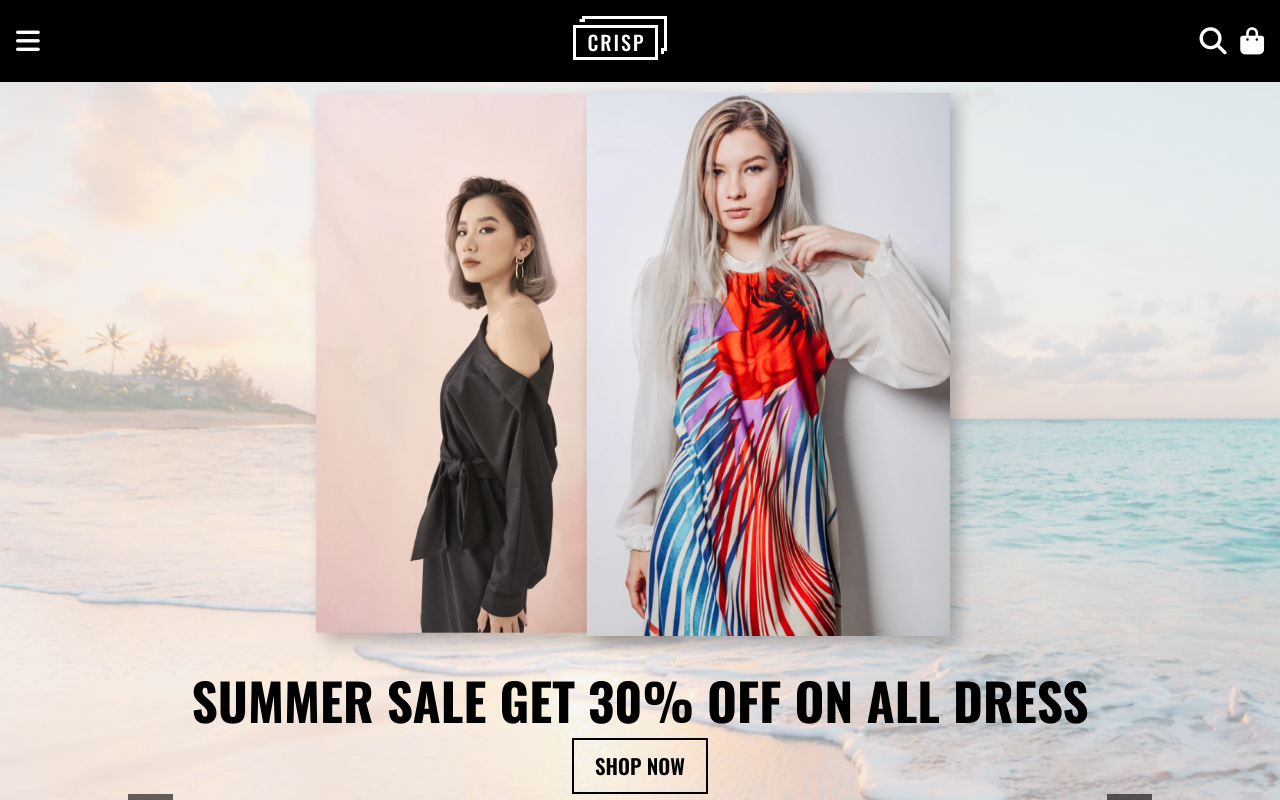
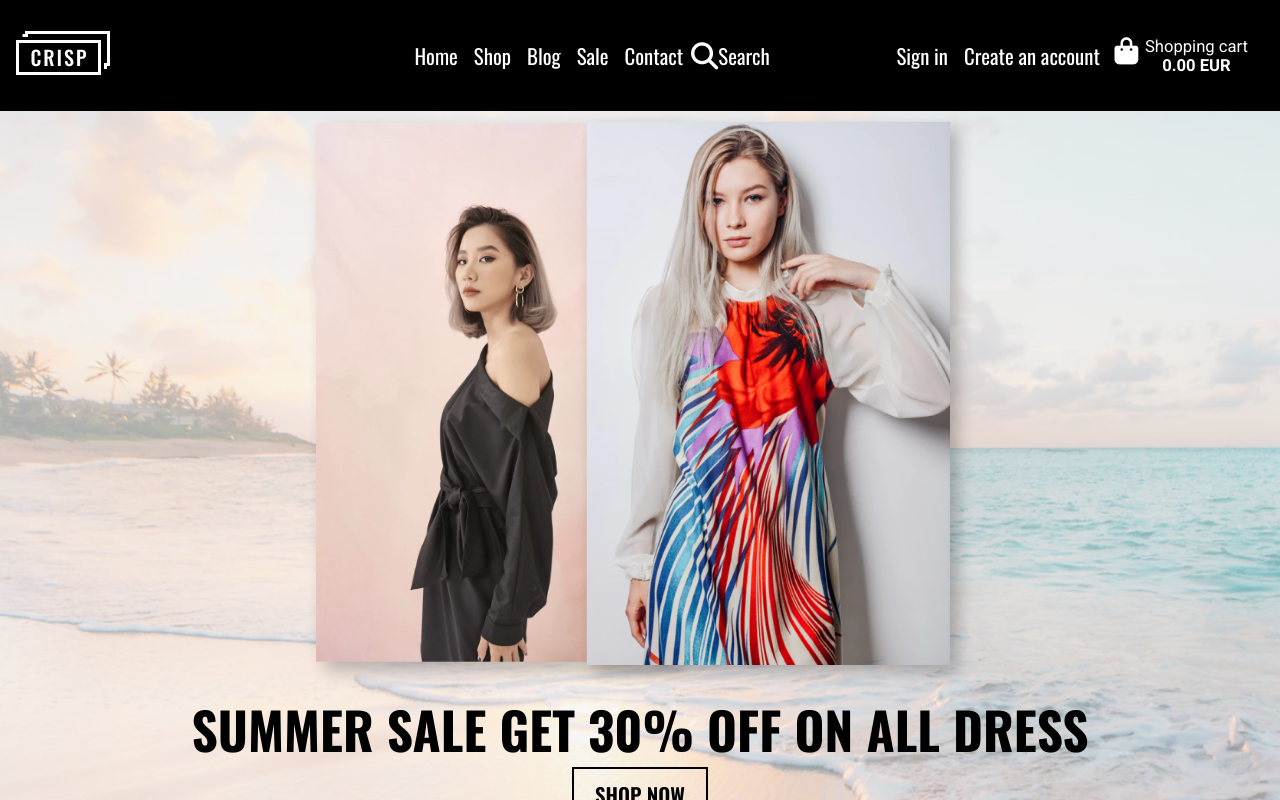
Before and after one commit to rafa64H/crisp-ecommerce-practice, a React (Vite) app: page / in a window 1280 px wide. Shown: the top 800 px of the page. Built offline with nearby package versions, Linux system fonts and the light colour scheme.

Commit message:
I moved :hover styles to a media query, so :hover won't work on touch devices, touch devices will only use :focus sometimes. Also adapted the header for desktop.
Also added display: none; to .search-shop-btns-cont.

```diff
--- a/src/components/header.jsx
+++ b/src/components/header.jsx
@@ -15,16 +15,19 @@ function Header() {
           <NavItem text="Blog" />
           <NavItem text="Sale" />
           <NavItem text="Contact" />
+          <SearchBtn desktopOrMobile="desktop" />
+
           <div className="login-sign-cont">
             <NavItem text="Sign in" />
             <NavItem text="Create an account" />
+            <ShopBtn desktopOrMobile="desktop" />
           </div>
         </ul>
       </nav>
 
-      <div>
-        <SearchBtn />
-        <ShopBtn />
+      <div className="search-shop-btns-cont">
+        <SearchBtn desktopOrMobile="mobile" />
+        <ShopBtn desktopOrMobile="mobile" />
       </div>
     </header>
   );
@@ -68,18 +71,48 @@ function OpenNavBtn() {
   );
 }
 
-function SearchBtn() {
+function SearchBtn({ desktopOrMobile }) {
+  if (desktopOrMobile === 'mobile') {
+    return (
+      <button
+        type="button"
+        className="search-btn-mobile"
+        aria-label="Search something"
+      >
+        <i className="fas fa-search" />
+      </button>
+    );
+  }
+
   return (
-    <button type="button" aria-label="Search something">
+    <button className="search-btn-desktop" type="button">
       <i className="fas fa-search" />
+
+      <p className="search__p">Search</p>
     </button>
   );
 }
 
-function ShopBtn() {
+function ShopBtn({ desktopOrMobile }) {
+  if (desktopOrMobile === 'mobile') {
+    return (
+      <button
+        type="button"
+        className="shop-btn-mobile"
+        aria-label="Shopping cart"
+      >
+        <i className="fas fa-shopping-bag" />
+      </button>
+    );
+  }
+
   return (
-    <button type="button" aria-label="Shopping bag">
+    <button type="button" className="shop-btn-desktop">
       <i className="fas fa-shopping-bag" />
+      <div className="shop-btn-text">
+        <p className="shop-btn-text__p">Shopping cart</p>
+        <p className="shop-btn-text__eur">0.00 EUR</p>
+      </div>
     </button>
   );
 }
--- a/src/styles.scss
+++ b/src/styles.scss
@@ -83,11 +83,31 @@ a {
   font-weight: 600;
 
   transition: all 200ms;
+}
 
-  &:hover {
-    border-color: $darker-gray;
-    background-color: $darker-gray;
-    color: white;
+.search-btn-desktop {
+  display: none;
+  align-items: center;
+
+  .search__p {
+    color: #fff;
+    font-family: $font-oswald;
+    font-size: $third-font-size;
+  }
+}
+
+.shop-btn-desktop {
+  display: none;
+
+  .shop-btn-text {
+    margin-left: 0.5em;
+
+    & > * {
+      color: #fff;
+    }
+    &__eur {
+      font-weight: 600;
+    }
   }
 }
 
@@ -99,9 +119,8 @@ header {
   background-color: $first-color;
   padding: 1em;
 
-  .fa-shopping-bag {
+  .shop-btn-mobile {
     margin-left: 0.5em;
-  }
   }
 
   [data-nav-list-open='true'] {
@@ -130,8 +149,8 @@ nav {
         color: white;
 
         .nav-link {
+          display: inline-block;
           color: white;
-        font-family: $font-oswald;
         }
       }
       .nav-item--search {
@@ -139,6 +158,7 @@ nav {
       }
       .login-sign-cont {
         margin-top: 1.5em;
+      }
     }
   }
 }
@@ -184,9 +204,6 @@ nav {
       padding: 0.8em;
       background-color: rgba($color: $first-color, $alpha: 0.6);
       transition: all 200ms;
-      &:hover {
-        background-color: rgba($color: $first-color, $alpha: 0.8);
-      }
 
       &-left {
         order: 1;
@@ -217,9 +234,6 @@ nav {
         background-color: $first-color;
         border-color: $first-color;
         padding: 1em;
-      }
-      .square:hover:not([data-square-active]) {
-        border-color: $first-color;
       }
     }
   }
@@ -264,39 +278,14 @@ nav {
 }
 
 .brand-section {
-  .brand-item {
-    .brand-item__text {
-    }
-    .weight-three-hundred {
-      font-weight: 300;
-    }
-    .weight-five-hundred {
-      font-weight: 500;
-    }
-    .weight-six-hundred {
-      font-weight: 600;
-    }
-    .weight-eight-hundred {
-      font-weight: 800;
-    }
-    .brand-oswald {
-      font-family: $font-oswald;
-    }
-    .brand-roboto {
-      font-family: $font-roboto;
-    }
-    .brand-serif {
-      font-family: serif;
-    }
-  }
-}
-.brand-section {
   margin: 1em;
 
   .flex-border-title {
     display: none;
     justify-content: space-between;
     align-items: flex-start;
+
+    margin-top: 3em;
 
     .border-top-left {
       border-bottom: 0.15em solid $light-gray;
@@ -331,14 +320,105 @@ nav {
 
       transition: all 200ms;
 
-      &:hover {
+      &:focus {
         border-color: $first-color;
+      }
+
+      .weight-three-hundred {
+        font-weight: 300;
+      }
+      .weight-five-hundred {
+        font-weight: 500;
+      }
+      .weight-six-hundred {
+        font-weight: 600;
+      }
+      .weight-eight-hundred {
+        font-weight: 800;
+      }
+      .brand-oswald {
+        font-family: $font-oswald;
+      }
+      .brand-roboto {
+        font-family: $font-roboto;
+      }
+      .brand-serif {
+        font-family: serif;
       }
     }
   }
 }
 
 @media screen and (min-width: 1200px) {
+  .shop-btn-mobile {
+    display: none;
+  }
+  .shop-btn-desktop {
+    display: flex;
+  }
+
+  .search-btn-mobile {
+    display: none;
+  }
+  .search-btn-desktop {
+    display: flex;
+  }
+
+  header {
+    display: flex;
+    justify-content: space-between;
+    align-items: center;
+
+    background-color: $first-color;
+    padding: 1em;
+
+    .open-nav {
+      display: none;
+    }
+
+    .shop-btn-mobile {
+      margin-left: 0.5em;
+    }
+
+    [data-nav-list-open='true'] {
+      transform: scale(1) translateY(0);
+    }
+    [data-nav-list-open='false'] {
+      transform: scale(1) translateY(0);
+    }
+    nav {
+      position: static;
+
+      background-color: $first-color;
+      padding: 1em;
+      width: 70%;
+
+      transition: all 200ms;
+
+      .nav-list {
+        display: flex;
+        align-items: center;
+
+        .nav-item {
+          margin: 0.5em;
+        }
+        .login-sign-cont {
+          display: flex;
+          align-items: center;
+          margin: 0;
+          margin-left: auto;
+
+          .shop-btn-desktop {
+            margin-left: 0.5em;
+          }
+        }
+      }
+    }
+    .search-shop-btns-cont {
+      display: none;
+    }
+  }
+
   .grid {
     display: grid;
     margin: 1em;
@@ -381,7 +461,57 @@ nav {
 
         text-align: center;
         color: $first-color;
+
+        &:hover {
+          border-color: $first-color;
         }
       }
     }
   }
+}
+
+@media (hover: hover) {
+  .link-btn-component:hover {
+    border-color: $darker-gray;
+    background-color: $darker-gray;
+    color: white;
+  }
+
+  .nav-item {
+    position: relative;
+    &::after {
+      display: block;
+      content: ('');
+
+      padding: 0.05em 0;
+      width: 100%;
+      background-color: #fff;
+
+      transform: scaleX(0);
+      transition: all 200ms;
+    }
+    &:hover::after {
+      transform: scaleX(1);
+    }
+  }
+
+  .arrow:hover {
+    background-color: rgba($color: $first-color, $alpha: 0.8);
+  }
+
+  .square:hover:not([data-square-active]) {
+    border-color: $first-color;
+  }
+}
+
+@media (hover: none) {
+  .link-btn-component:focus {
+    border-color: $darker-gray;
+    background-color: $darker-gray;
+    color: white;
+  }
+
+  .arrow:focus {
+    background-color: rgba($color: $first-color, $alpha: 0.8);
+  }
+}
```
Lines whose indentation alone changed are shown as unchanged.
